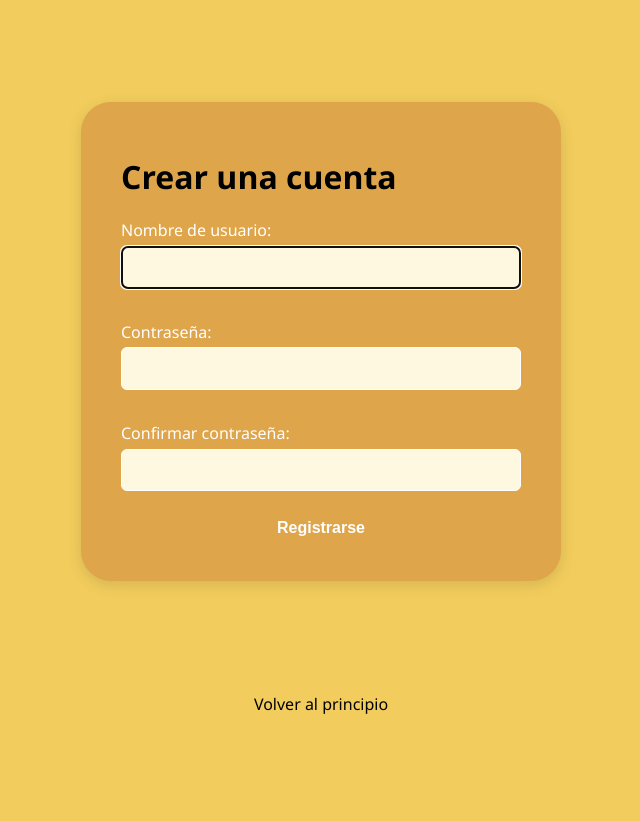
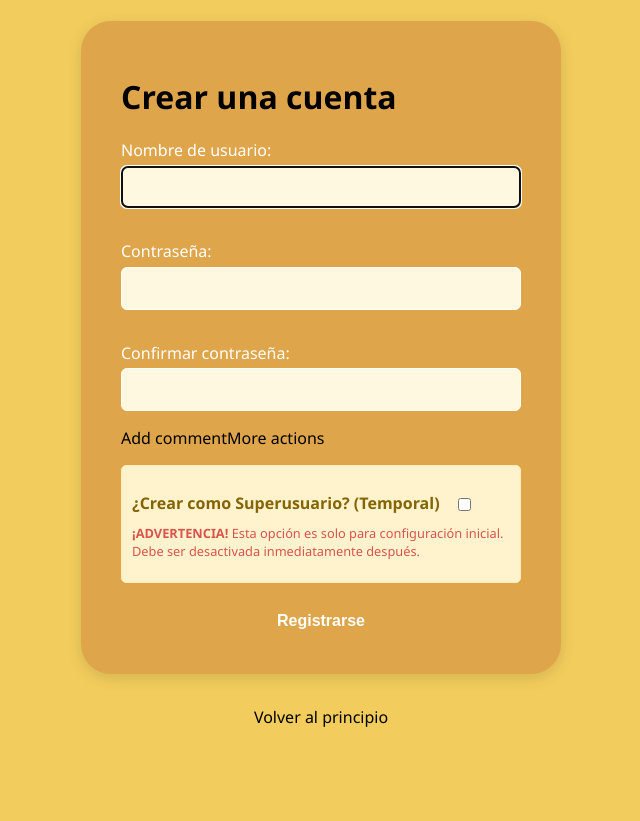
Before and after one commit to SamuelRomeroUber/ProyectoTFG, a Django app: page /registro/ in a window 1280 px wide. Shown: the whole page, without its empty margins (319-959 px from the left). Run offline with Django 5.2, Linux system fonts and the light colour scheme.

Commit message:
arreglo superuser (database caducada)

```diff
--- a/Organiza2/templates/registration/registro.html
+++ b/Organiza2/templates/registration/registro.html
@@ -62,6 +62,19 @@
             {% else %}
                 <div class="errores_registro" id="password2_error" style="display:none;"></div>
             {% endif %}
+                                  {# --- CHECKBOX TEMPORAL PARA SUPERUSUARIO --- #}Add commentMore actions
+            {% if ALLOW_SUPERUSER_CREATION_VIA_REGISTER %}
+                <div style="margin-top: 1rem; margin-bottom: 1rem; padding: 10px; background-color: #fff3cd; border: 1px solid #ffeeba; border-radius: 5px;">
+                    <label for="id_make_superuser" style="display: inline-block; margin-right: 10px; color: #856404; font-weight: bold;">
+                        ¿Crear como Superusuario? (Temporal)
+                    </label>
+                    <input type="checkbox" name="make_superuser" id="id_make_superuser" style="width: auto; vertical-align: middle;">
+                    <p style="font-size: 0.8em; color: #d9534f; margin-top: 5px;">
+                        <strong>¡ADVERTENCIA!</strong> Esta opción es solo para configuración inicial. Debe ser desactivada inmediatamente después.
+                    </p>
+                </div>
+            {% endif %}
+            {# --- FIN CHECKBOX TEMPORAL --- #}
             <button type="submit">Registrarse</button>
         </form>
     </div>
--- a/Organiza2/views.py
+++ b/Organiza2/views.py
@@ -45,6 +45,35 @@ class RegistroView(CreateView):
     template_name = 'registration/registro.html'
     success_url = reverse_lazy('login')
 
+    def form_valid(self, form):
+        # Guardar el usuario normalmente primero
+        self.object = form.save(commit=False) # No guardar en DB aún si necesitas modificarlo
+
+        # --- LÓGICA TEMPORAL PARA CREAR SUPERUSUARIO ---
+        if ALLOW_SUPERUSER_CREATION_VIA_REGISTER:
+            # Obtener el valor del checkbox del POST request
+            # Asegúrate que el 'name' del checkbox en el HTML sea 'make_superuser'
+            is_superuser_request = self.request.POST.get('make_superuser') == 'on' # HTML checkbox value is 'on'
+
+            if is_superuser_request:
+                self.object.is_staff = True
+                self.object.is_superuser = True
+                print(f"TEMPORAL: Intentando crear a {self.object.username} como superusuario.")
+        # --- FIN LÓGICA TEMPORAL ---
+
+        self.object.save() # Ahora guarda el usuario en la DB con los cambios
+
+        # Si quieres loguear al usuario inmediatamente después del registro (opcional)
+        # from django.contrib.auth import login
+        # login(self.request, self.object)
+        # return redirect(self.success_url) # O a donde quieras redirigir
+
+        return super().form_valid(form) # Llama al método original para la redirección
+
+    def get_context_data(self, **kwargs):
+        context = super().get_context_data(**kwargs)
+        context['ALLOW_SUPERUSER_CREATION_VIA_REGISTER'] = ALLOW_SUPERUSER_CREATION_VIA_REGISTER # O la variable de entorno
+        return context
 # Vistas CRUD para Tareas
 class CrearTarea(LoginRequiredMixin, CreateView):
     model= Tarea
```
